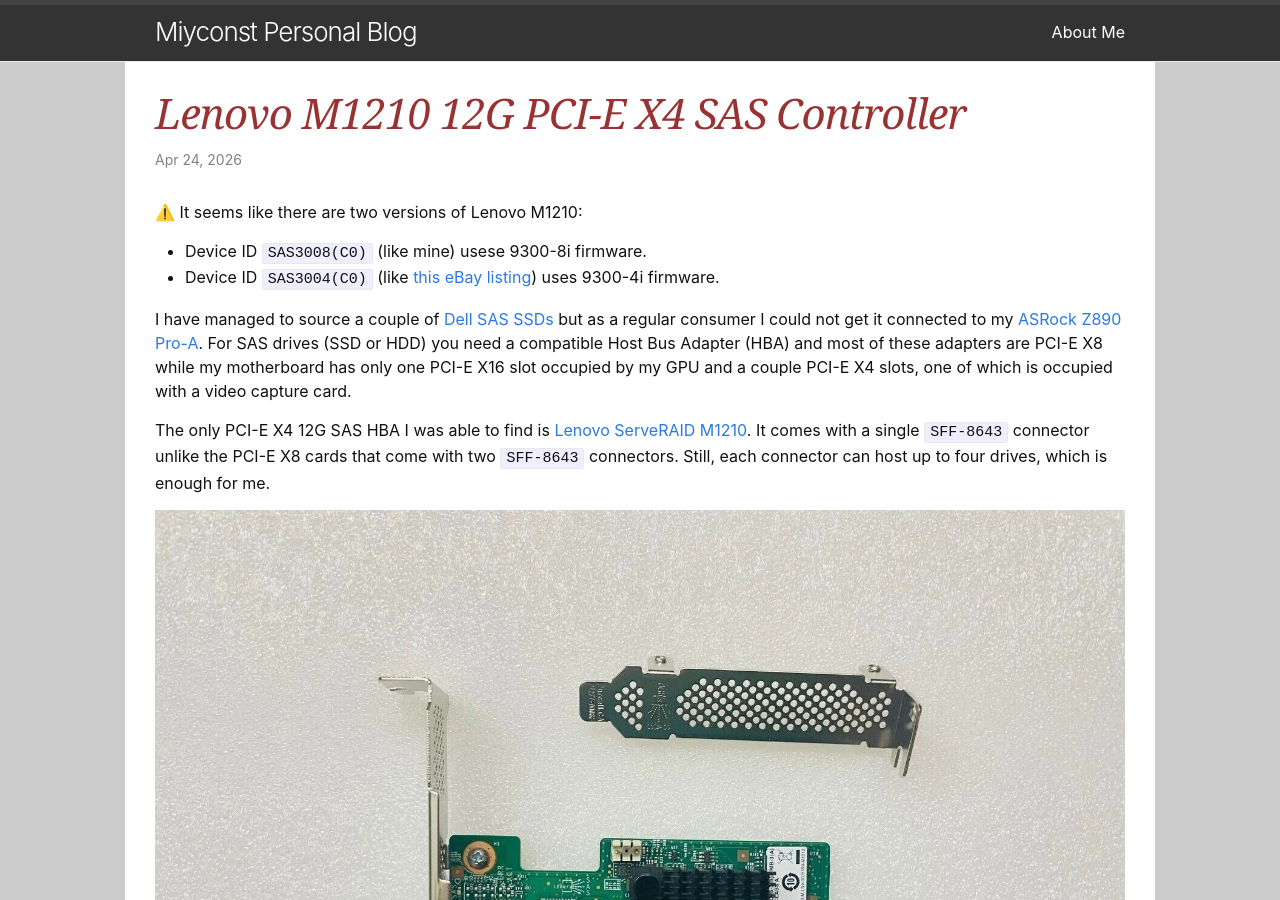
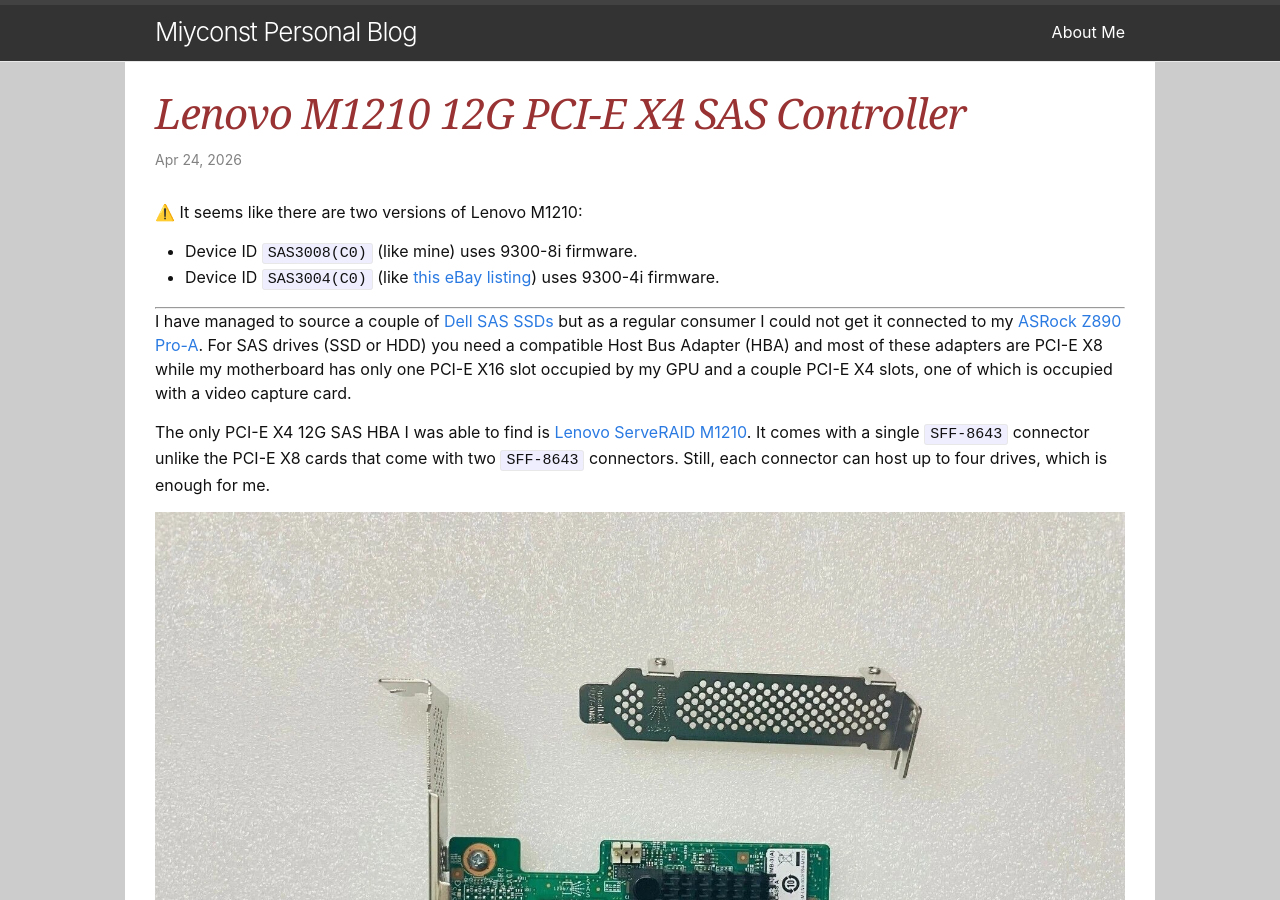
Before and after one commit to miyconst/miyconst.github.io, a Jekyll site: the page built from _posts/2026-04-24-lenovo-m1210.markdown, in a window 1280 px wide and 900 px high. Built offline with Jekyll 4.4.1, drawn with Linux system fonts in a browser that asks for light colours.

Commit message:
Update 2026-04-24-lenovo-m1210.markdown

```diff
--- a/_posts/2026-04-24-lenovo-m1210.markdown
+++ b/_posts/2026-04-24-lenovo-m1210.markdown
@@ -9,8 +9,10 @@
 ---
 
 ⚠️ It seems like there are two versions of Lenovo M1210:
-- Device ID `SAS3008(C0)` (like mine) usese 9300-8i firmware.
+- Device ID `SAS3008(C0)` (like mine) uses 9300-8i firmware.
 - Device ID `SAS3004(C0)` (like [this eBay listing](https://ebay.us/sF5EFH)) uses 9300-4i firmware.
+
+-----------------------------------
 
 I have managed to source a couple of [Dell SAS SSDs](https://ebay.us/gVx6tq) but as a regular consumer I could not get it connected to my [ASRock Z890 Pro-A](https://www.asrock.com/mb/Intel/Z890%20Pro-A/index.asp).
 For SAS drives (SSD or HDD) you need a compatible Host Bus Adapter (HBA) and most of these adapters are PCI-E X8 while my motherboard has only one PCI-E X16 slot occupied by my GPU and a couple PCI-E X4 slots, one of which is occupied with a video capture card.
```
